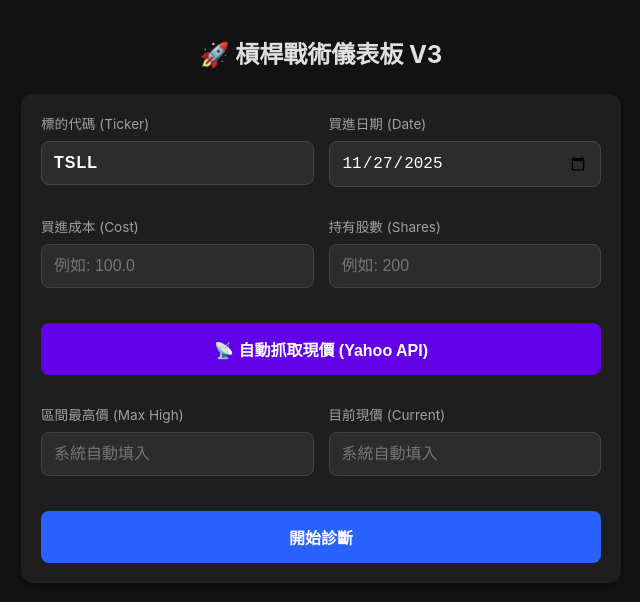
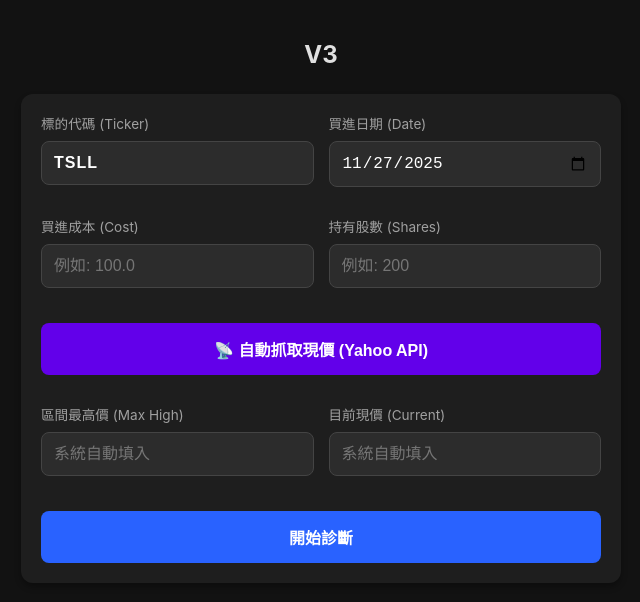
Before and after one commit to hm4v4d82gg-oss/tsll-tool, a plain HTML site: page index.html in a window 1280 px wide. Shown: the whole page, without its empty margins (319-959 px from the left). Drawn offline with Linux system fonts and the light colour scheme.

Commit message:
Update index.html

```diff
--- a/index.html
+++ b/index.html
@@ -112,7 +112,7 @@
 <body>
 
 <div class="container">
-    <h1>🚀 槓桿戰術儀表板 V3</h1>
+    <h1>V3</h1>
 
     <div class="card">
         <!-- 第一排：代碼與日期 -->
```
